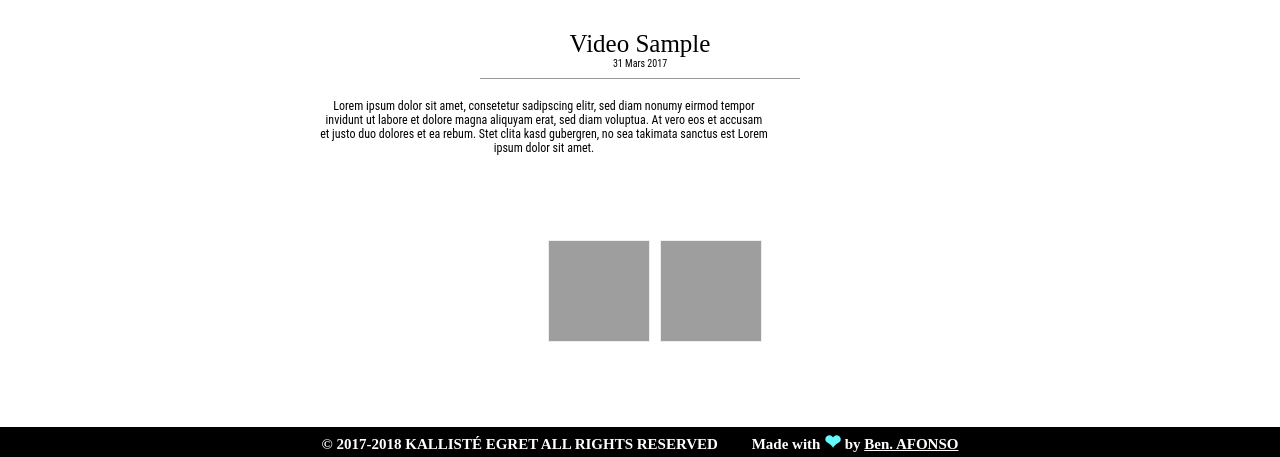
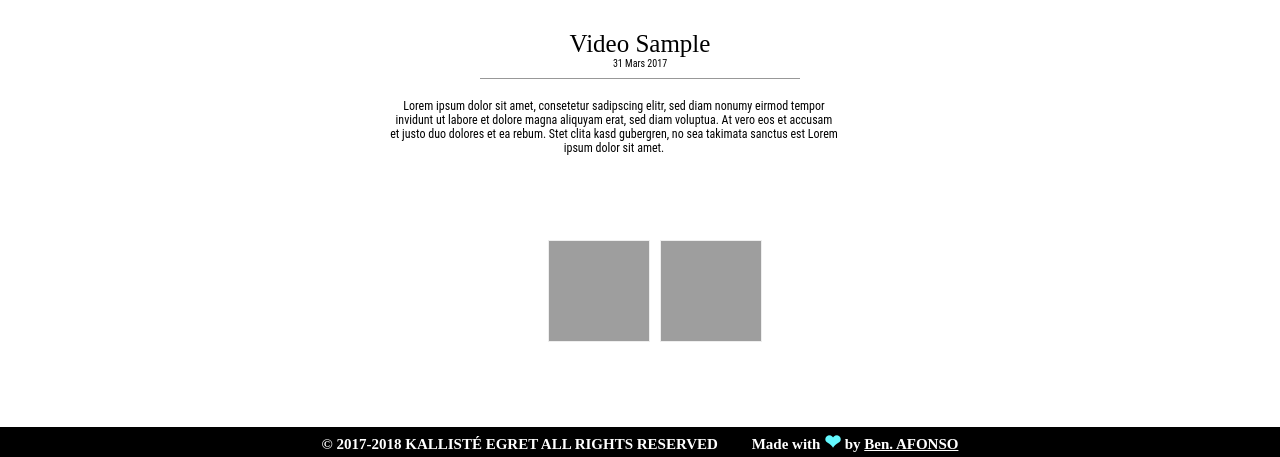
Before and after one commit to kallistegret/kallistegret.github.io, a Jekyll site: the page built from examples/2017-03-31-Video.md, in a window 1280 px wide. Shown: the part 470-927 px from the top of the page. Built offline with Jekyll 4.4.1, drawn with Linux system fonts in a browser that asks for light colours; some web fonts are replaced; a script that is not in the unit is left out; grey boxes are pictures that could not be loaded.

Commit message:
Update video-project.css

```diff
--- a/styles/video-project.css
+++ b/styles/video-project.css
@@ -32,6 +32,7 @@
  text-align: center;
  width: 70%;
  margin-top: 30px;
+  margin-left: 70px;
  font-family: 'Roboto Condensed', sans-serif;
  font-size: 12px;
 }
```
